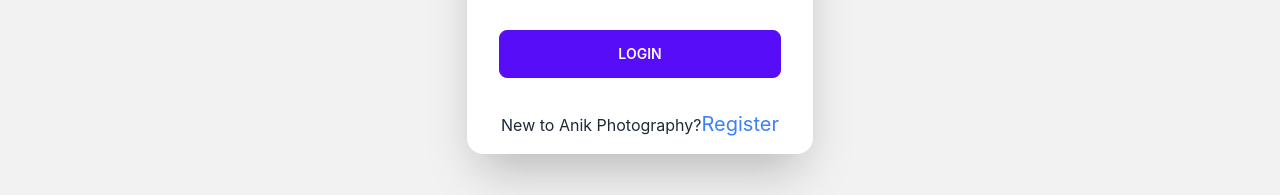
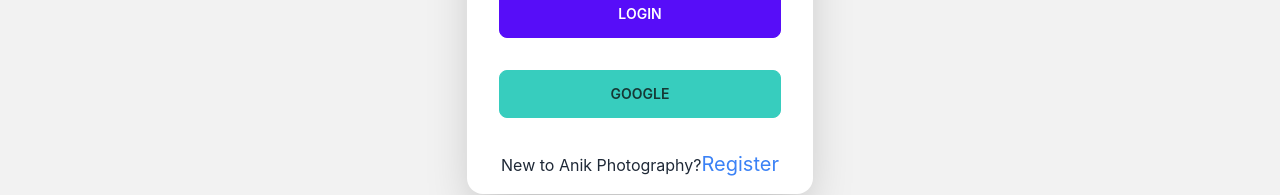
Before and after one commit to anikkumer/anik-photography-client_repo, a React (Create React App) app: page /login in a window 1280 px wide. Shown: the part 532-727 px from the top of the page. Built offline with nearby package versions, Linux system fonts and the light colour scheme; no server answers.

Commit message:
header create

```diff
--- a/src/Contexts/AuthProvider/AuthProvider.js
+++ b/src/Contexts/AuthProvider/AuthProvider.js
@@ -4,15 +4,21 @@
   getAuth,
   onAuthStateChanged,
   signInWithEmailAndPassword,
+  signInWithPopup,
 } from "firebase/auth";
 import app from "../../firebase/firebase.config";
 
 export const AuthContext = createContext();
+
 const auth = getAuth(app);
 
 const AuthProvider = ({ children }) => {
   const [user, setUser] = useState(null);
   const [loading, setloading] = useState(true);
+
+  const providerLogin = (provider) => {
+    return signInWithPopup(auth, provider);
+  };
 
   const createUser = (email, password) => {
     return createUserWithEmailAndPassword(auth, email, password);
@@ -33,7 +39,7 @@
     };
   }, []);
 
-  const authInfo = { user, loading, createUser, signIn };
+  const authInfo = { user, loading, createUser, signIn, providerLogin };
 
   return (
     <AuthContext.Provider value={authInfo}>{children}</AuthContext.Provider>
--- a/src/Pages/Login/Login.js
+++ b/src/Pages/Login/Login.js
@@ -1,4 +1,4 @@
-import { getAuth } from "firebase/auth";
+import { getAuth, GoogleAuthProvider } from "firebase/auth";
 import React, { useContext } from "react";
 import { Link } from "react-router-dom";
 import { AuthContext } from "../../Contexts/AuthProvider/AuthProvider";
@@ -19,10 +19,24 @@
       .then((result) => {
         const user = result.user;
         console.log(user);
+        form.reset();
       })
       .catch((error) => {
         console.error(error);
       });
+  };
+
+  const { providerLogin } = useContext(AuthContext);
+
+  const googleProvider = new GoogleAuthProvider();
+
+  const handleGoogleSignIn = () => {
+    providerLogin(googleProvider)
+      .then((result) => {
+        const user = result.user;
+        console.log(user);
+      })
+      .catch((error) => console.error(error));
   };
 
   return (
@@ -58,6 +72,14 @@
             <div className="form-control mt-6">
               <input className="btn btn-primary" type="submit" value="Login" />
             </div>
+            <div className="form-control mt-6">
+              <input
+                onClick={handleGoogleSignIn}
+                className="btn btn-accent"
+                type="submit"
+                value="Google"
+              />
+            </div>
           </form>
           <p className="text-center mb-4">
             New to Anik Photography?
--- a/src/Pages/Register/Register.js
+++ b/src/Pages/Register/Register.js
@@ -14,6 +14,7 @@
       .then((result) => {
         const user = result.user;
         console.log(user);
+        form.reset();
       })
       .catch((error) => console.error(error));
   };
```
